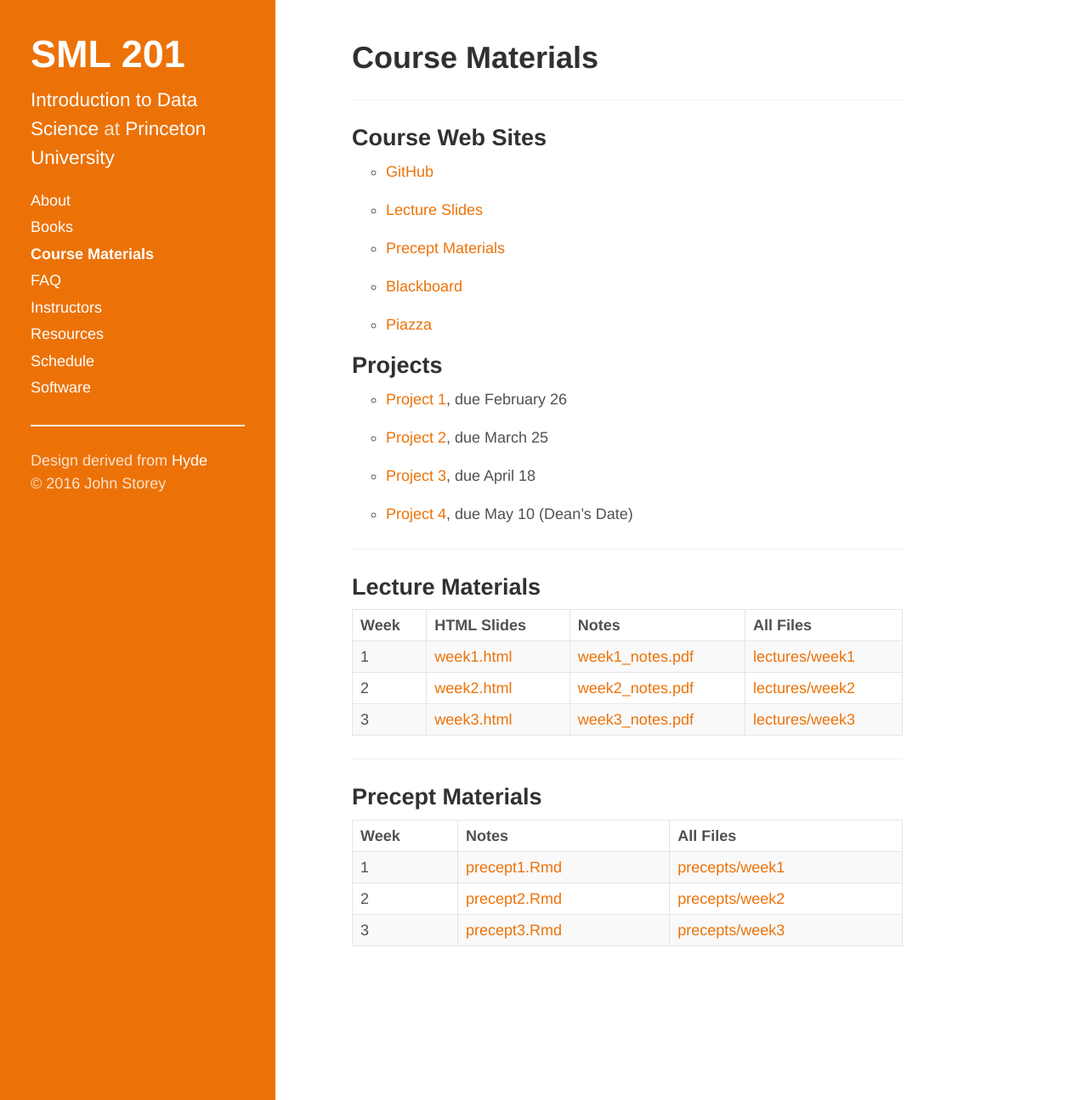
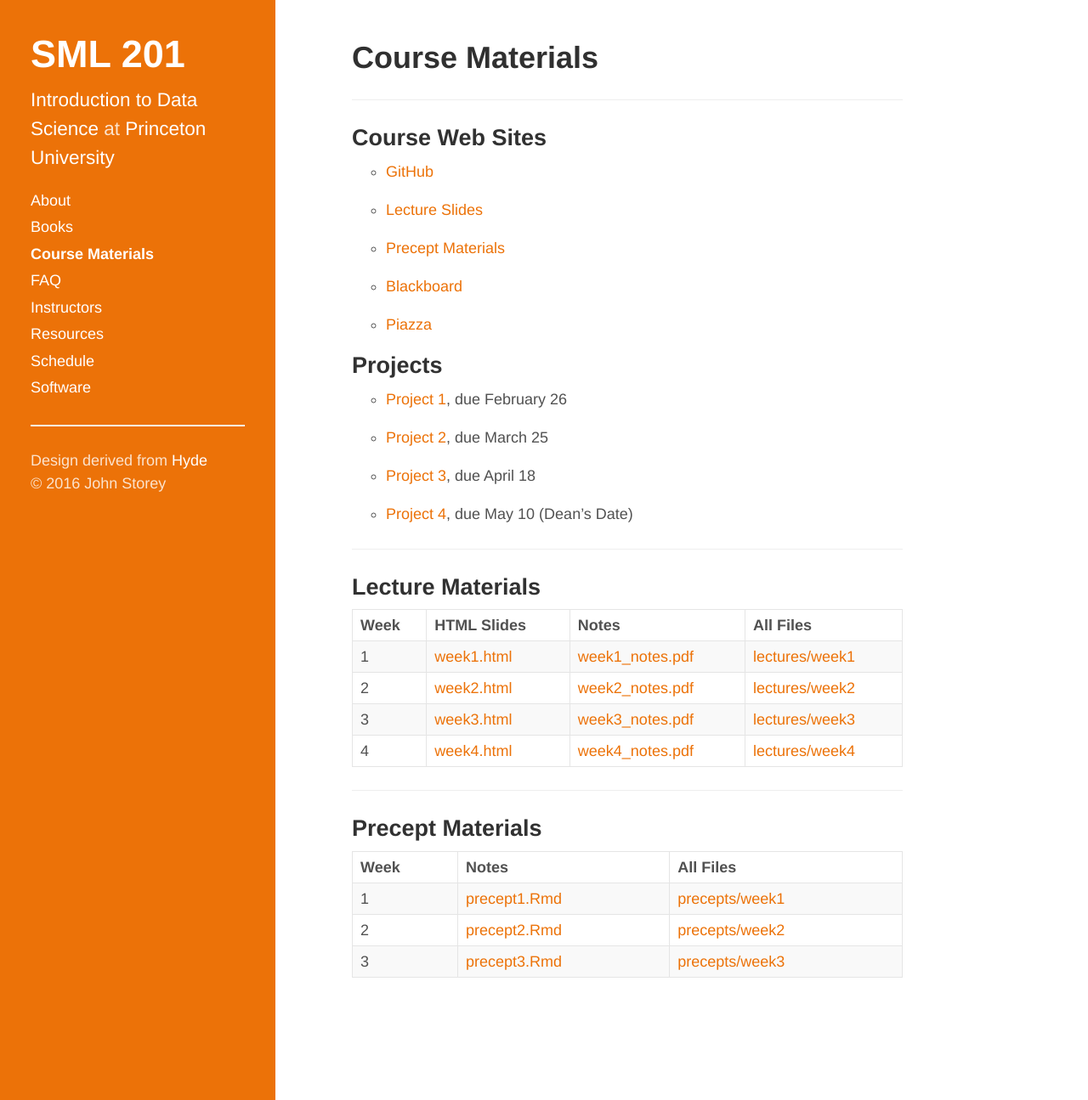
Before and after one commit to SML201/sml201.github.io, a Jekyll site: the page built from course_materials.md, in a window 1280 px wide and 1295 px high. Shown: the whole window at 85% size. Built offline with Jekyll 4.4.1, drawn with Linux system fonts in a browser that asks for light colours.

Commit message:
Added week 4 lecture links.

```diff
--- a/course_materials.md
+++ b/course_materials.md
@@ -37,6 +37,7 @@ Week | HTML Slides | Notes | All Files
 1 | [week1.html](http://htmlpreview.github.io/?https://github.com/SML201/lectures/blob/master/week1/week1.html#/) | [week1_notes.pdf](https://github.com/SML201/lectures/raw/master/week1/week1_notes.pdf) | [lectures/week1](https://github.com/SML201/lectures/tree/master/week1)
 2 | [week2.html](http://htmlpreview.github.io/?https://github.com/SML201/lectures/blob/master/week2/week2.html#/) | [week2_notes.pdf](https://github.com/SML201/lectures/raw/master/week2/week2_notes.pdf) | [lectures/week2](https://github.com/SML201/lectures/tree/master/week2)
 3 | [week3.html](http://htmlpreview.github.io/?https://github.com/SML201/lectures/blob/master/week3/week3.html#/) | [week3_notes.pdf](https://github.com/SML201/lectures/raw/master/week3/week3_notes.pdf) | [lectures/week3](https://github.com/SML201/lectures/tree/master/week3)
+4 | [week4.html](http://htmlpreview.github.io/?https://github.com/SML201/lectures/blob/master/week4/week4.html#/) | [week4_notes.pdf](https://github.com/SML201/lectures/raw/master/week4/week4_notes.pdf) | [lectures/week4](https://github.com/SML201/lectures/tree/master/week4)
 
 ---
 
```
